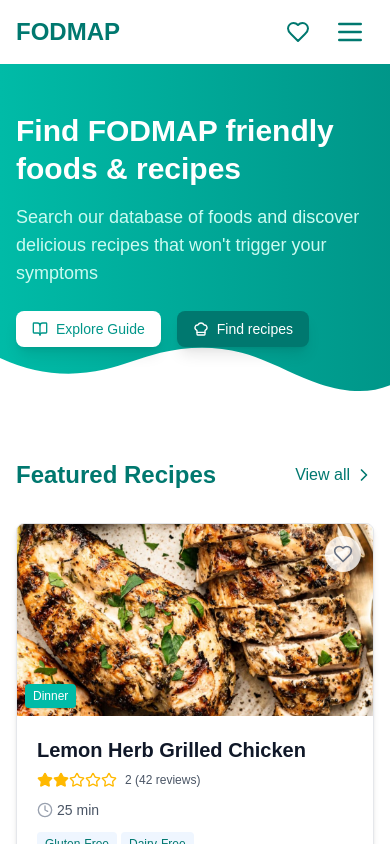
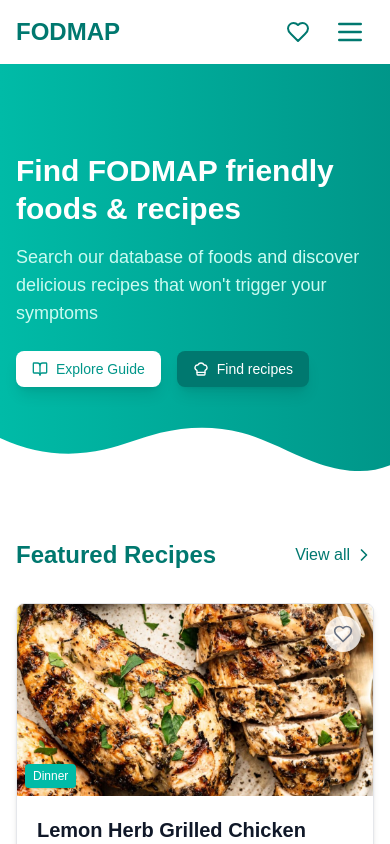
Before and after one commit to zarhaselene/fodmap-recipe, a Next.js app: page / in a window 390 px wide. Shown: the top 844 px of the page. Built offline with nearby package versions, Linux system fonts and the light colour scheme.

Commit message:
Adjust padding in Hero component for improved layout consistency

```diff
--- a/src/app/components/shared/Hero.jsx
+++ b/src/app/components/shared/Hero.jsx
@@ -7,7 +7,7 @@ import Link from "next/link";
 const Hero = ({ title, description }) => {
   return (
     <div className="relative bg-gradient-to-r from-teal-500 to-teal-600 overflow-hidden">
-      <div className="py-12 md:py-24 relative z-10">
+      <div className="py-22 md:py-24 relative z-10">
         <div className="container max-w-7xl mx-auto px-4 sm:px-6 lg:px-8">
           <motion.h1
             className="text-3xl md:text-4xl lg:text-5xl font-extrabold text-white leading-tight mb-4"
```
